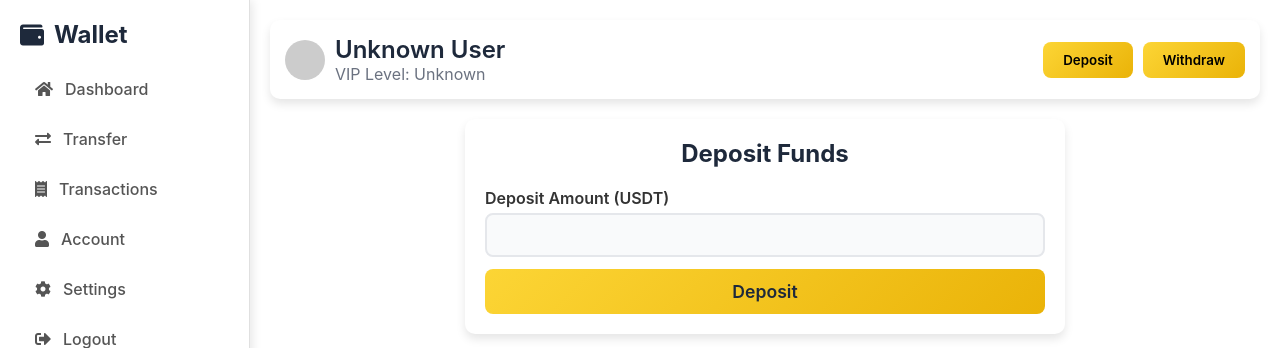
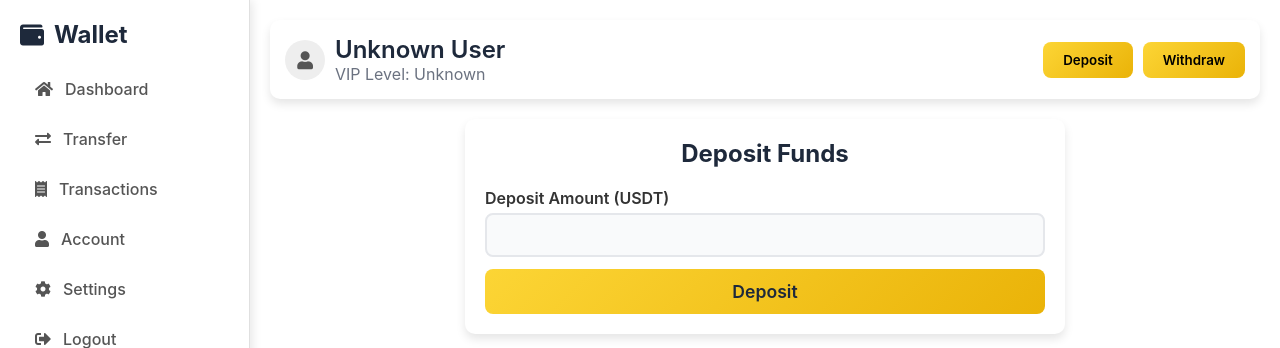
Before and after one commit to Abbass-Hassan/digital-wallet-platform, a PHP site: page /digital-wallet-platform/wallet-client/deposit.html in a window 1280 px wide. Shown: the top 348 px of the page. Run offline with PHP 8.4, Linux system fonts and the light colour scheme.

Commit message:
Add user icon in header

```diff
--- a/wallet-client/css/style.css
+++ b/wallet-client/css/style.css
@@ -230,7 +230,10 @@
   }
 
   /* HEADER, WIDGETS, etc. — your existing styles, unchanged */
-  .dashboard-header {
+  /* In your CSS */
+
+/* Parent container styles */
+.dashboard-header {
     display: flex;
     justify-content: space-between;
     align-items: center;
@@ -239,17 +242,33 @@
     border-radius: 10px;
     box-shadow: 0 5px 10px rgba(0, 0, 0, 0.1);
   }
+
   .dashboard-user {
     display: flex;
     align-items: center;
   }
+
+  /* Avatar container */
   .dashboard-user-avatar {
     width: 40px;
     height: 40px;
-    background: #ccc;
+    /* Light gray or custom color; you could also use a gradient here */
+    background: #eee;
     border-radius: 50%;
     margin-right: 10px;
+
+    /* Center the icon */
+    display: flex;
+    align-items: center;
+    justify-content: center;
   }
+
+  /* Icon inside the avatar */
+  .dashboard-user-avatar i {
+    font-size: 18px;   /* Adjust as needed */
+    color: #555;       /* Icon color */
+  }
+
   .dashboard-user-name {
     font-weight: 600;
     color: #1e293b;
--- a/wallet-client/dashboard.html
+++ b/wallet-client/dashboard.html
@@ -73,7 +73,10 @@
     <!-- Header -->
     <header class="dashboard-header">
       <div class="dashboard-user">
-        <div class="dashboard-user-avatar"></div>
+        <div class="dashboard-user-avatar">
+          <i class="fas fa-user"></i>
+        </div>
+
         <div class="dashboard-user-info">
           <h2 class="dashboard-user-name">User</h2>
           <p class="dashboard-user-meta">VIP Level: Regular User</p>
--- a/wallet-client/deposit.html
+++ b/wallet-client/deposit.html
@@ -72,7 +72,9 @@
     <!-- Added Header (Same as Dashboard) -->
     <header class="dashboard-header">
       <div class="dashboard-user">
-        <div class="dashboard-user-avatar"></div>
+        <div class="dashboard-user-avatar">
+            <i class="fas fa-user"></i>
+          </div>
         <div class="dashboard-user-info">
           <h2 class="dashboard-user-name">User-30ee7</h2>
           <p class="dashboard-user-meta">VIP Level: Regular User</p>
--- a/wallet-client/transactions.html
+++ b/wallet-client/transactions.html
@@ -72,7 +72,9 @@
     <!-- Header -->
     <header class="dashboard-header">
       <div class="dashboard-user">
-        <div class="dashboard-user-avatar"></div>
+        <div class="dashboard-user-avatar">
+            <i class="fas fa-user"></i>
+          </div>
         <div class="dashboard-user-info">
           <h2 class="dashboard-user-name">User-30ee7</h2>
           <p class="dashboard-user-meta">VIP Level: Regular User</p>
--- a/wallet-client/transfer.html
+++ b/wallet-client/transfer.html
@@ -72,7 +72,9 @@
     <!-- Header (same as dashboard) -->
     <header class="dashboard-header">
       <div class="dashboard-user">
-        <div class="dashboard-user-avatar"></div>
+        <div class="dashboard-user-avatar">
+            <i class="fas fa-user"></i>
+          </div>
         <div class="dashboard-user-info">
           <h2 class="dashboard-user-name">User-30ee7</h2>
           <p class="dashboard-user-meta">VIP Level: Regular User</p>
--- a/wallet-client/withdraw.html
+++ b/wallet-client/withdraw.html
@@ -72,7 +72,9 @@
     <!-- Added Header (Same as Dashboard) -->
     <header class="dashboard-header">
       <div class="dashboard-user">
-        <div class="dashboard-user-avatar"></div>
+        <div class="dashboard-user-avatar">
+            <i class="fas fa-user"></i>
+          </div>
         <div class="dashboard-user-info">
           <h2 class="dashboard-user-name">User-30ee7</h2>
           <p class="dashboard-user-meta">VIP Level: Regular User</p>
```
